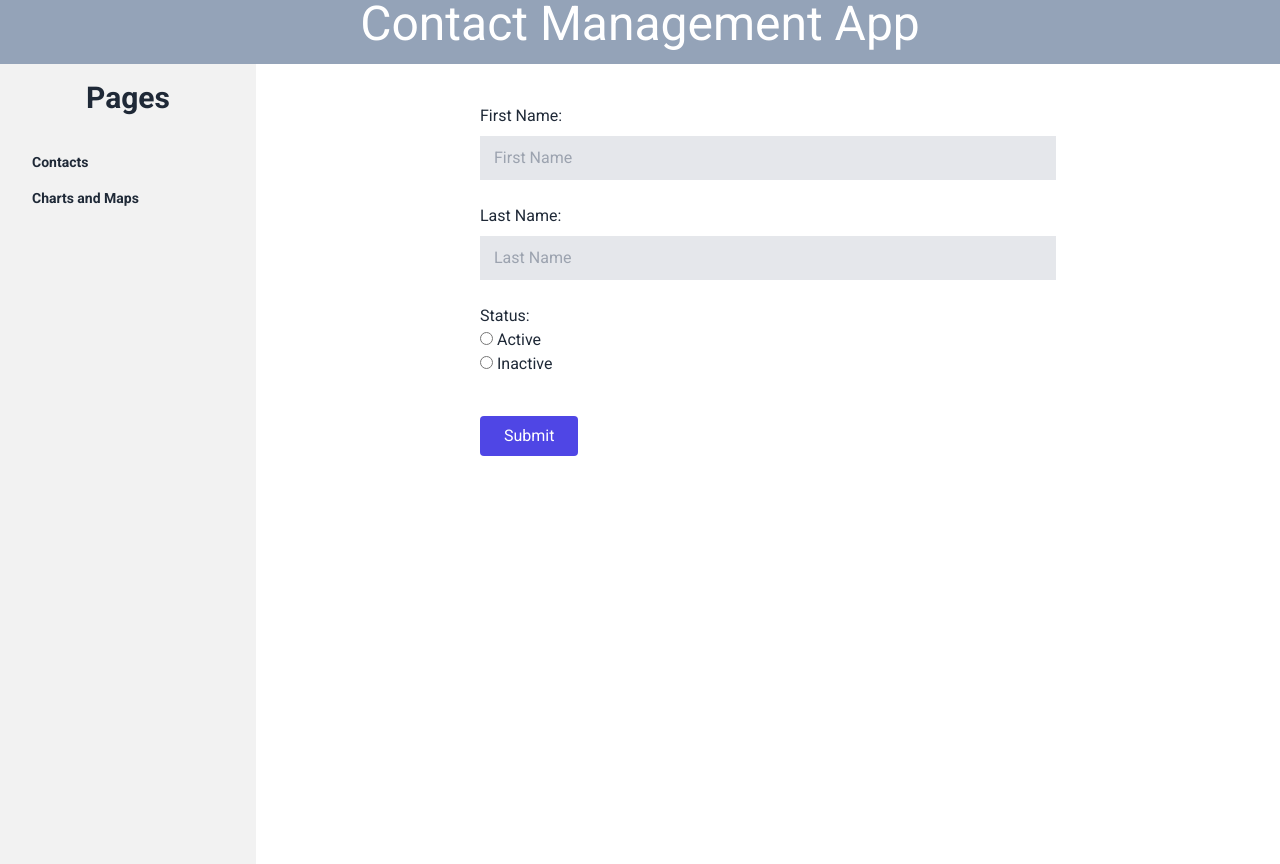
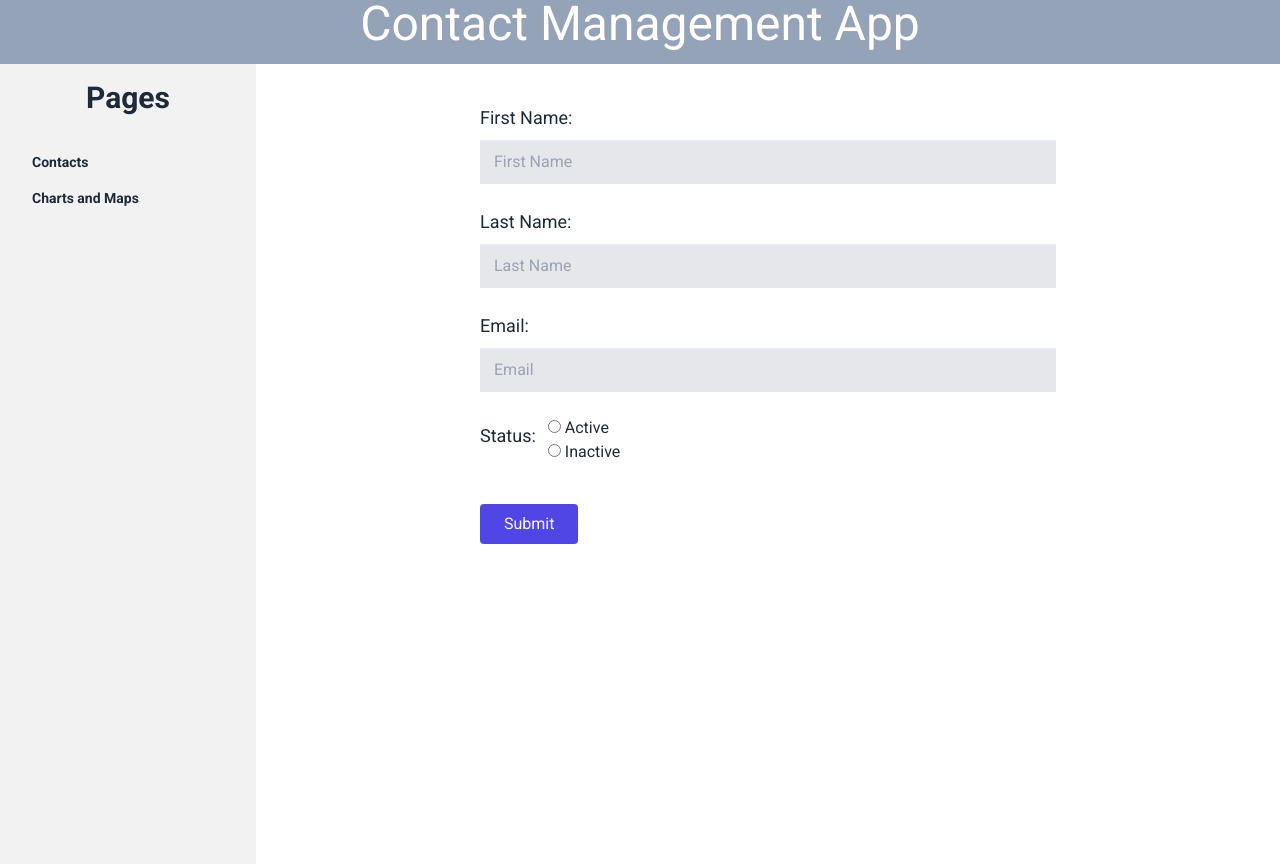
Before and after one commit to mhmahdi97/contact-management-app, a React (Create React App) app: page /add-contact in a window 1280 px wide. Built offline with nearby package versions, Linux system fonts and the light colour scheme.

Commit message:
crated add user form

```diff
--- a/src/Components/AddContact.tsx
+++ b/src/Components/AddContact.tsx
@@ -8,14 +8,15 @@ const AddContact = () => {
     const [values, setValues] = useState({
         firstName: '',
         lastName: '',
+        email: ''
     })
 
-    const handlAddContact = () => {
+    const handleAddContact = () => {
         console.log(values)
     }
 
     return (
-        <div className="mt-10 max-w-xl mx-auto">
+        <div className="mt-10 max-w-xs md:max-w-xl mx-auto">
             <TextField
                 label= 'First Name:'
                 value={values.firstName}
@@ -23,11 +24,21 @@ const AddContact = () => {
                 inputProps={{type: 'text', placeholder: 'First Name'}}
             />
             <br />
+
             <TextField
                 label= 'Last Name:'
                 value={values.lastName}
                 onChange={e => setValues({...values, lastName: e.target.value})}
                 inputProps={{type: 'text', placeholder: 'Last Name'}}
+            />
+
+            <br />
+
+            <TextField
+                label= 'Email:'
+                value={values.email}
+                onChange={e => setValues({...values, email: e.target.value})}
+                inputProps={{type: 'email', placeholder: 'Email'}}
             />
 
             <br />
@@ -37,18 +48,21 @@ const AddContact = () => {
             </label>
                 <input type="radio" /> */}
 
-            <div>
-                <p>Status:</p>
+            <div className="flex gap-3 items-center">
+                <span className="mb-2 text-lg text-gray-800">Status:</span>
+                <div className="w-fit">
+
                 <input type="radio" name="status" /> Active
                 <br />
                 <input type="radio" name="status" /> Inactive
+                </div>
             </div>
 
                 {/* <label className="form-control">
                     <input type="radio" name="radio2" />
                     Radio - checked
                 </label> */}
-            <Button onClick={handlAddContact}>Submit</Button>
+            <Button onClick={handleAddContact}>Submit</Button>
         </div>
     );
 };
--- a/src/Components/TextField.tsx
+++ b/src/Components/TextField.tsx
@@ -8,7 +8,7 @@ type TextFieldProps = {
 const TextField = ({label, inputProps, onChange, value}: TextFieldProps) => {
     return (
         <div className="flex flex-col">
-            <label className="mb-2 text-base text-gray-800">{label}</label>
+            <label className="mb-2 text-lg text-gray-800">{label}</label>
             <input className="bg-gray-200 py-2 px-3 border-2 outline-none"
                 {...inputProps}
                 onChange={onChange}
```
